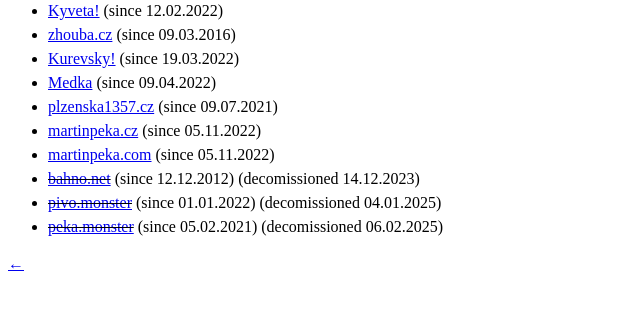
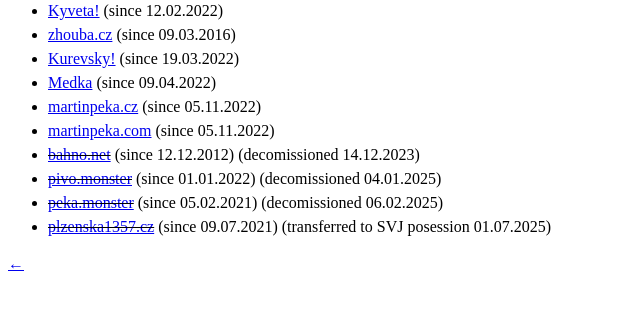
Before and after one commit to helvete/zhouba_home, a plain HTML site: page www/domains/index.html in a window 1280 px wide. Shown: the part 128-438 px from the top of the page, without its empty margins (0-640 px from the left). Drawn offline with Linux system fonts and the light colour scheme.

Commit message:
Update domains reference

```diff
--- a/www/domains/index.html
+++ b/www/domains/index.html
@@ -32,9 +32,6 @@
 				<a href='https://medka.cz'>Medka</a> (since 09.04.2022)
 			</li>
 			<li>
-				<a href='https://plzenska1357.cz'>plzenska1357.cz</a> (since 09.07.2021)
-			</li>
-			<li>
 				<a href='https://martinpeka.cz'>martinpeka.cz</a> (since 05.11.2022)
 			</li>
 			<li>
@@ -55,6 +52,11 @@
 				    <a href='https://peka.monster'>peka.monster</a></s>
 				(since 05.02.2021) (decomissioned 06.02.2025)
 			</li>
+			<li>
+				<s>
+				    <a href='https://plzenska1357.cz'>plzenska1357.cz</a></s>
+				(since 09.07.2021) (transferred to SVJ posession 01.07.2025)
+			</li>
 		</ul>
 		<a href='..'>←</a>
 	</div>
```
